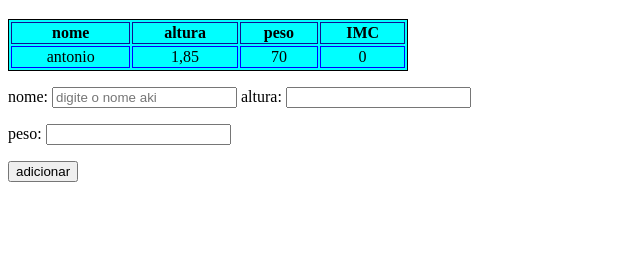
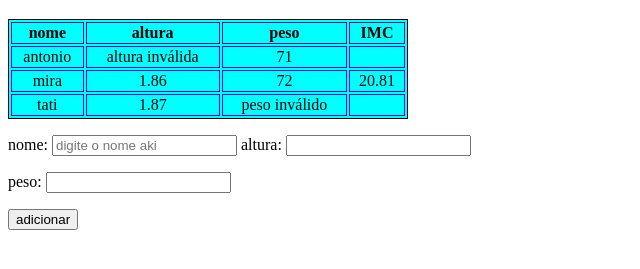
Before and after one commit to Anderlan-Nunes/tabela, a plain HTML site: page index.html in a window 1280 px wide. Shown: the part 61-330 px from the top of the page, without its empty margins (0-640 px from the left). Drawn offline with Linux system fonts and the light colour scheme.

Commit message:
calculando o imc

```diff
--- /dev/null
+++ b/calculaimc.js
@@ -0,0 +1,34 @@
+var pacientes = document.querySelectorAll(".paciente")
+
+    for( var i= 0; i < pacientes.length; i++){
+        var paciente = pacientes[i];
+
+        var nomeTd = paciente.querySelector(".info-nome")
+        var nome = nomeTd.textContent;
+
+        var pesoTd = paciente.querySelector(".info-peso");
+        var peso = pesoTd.textContent;
+
+        var alturaTd = paciente.querySelector(".info-altura");
+        var altura = alturaTd.textContent;
+
+        var imcTd = paciente.querySelector(".info-imc");
+
+        var alturaEhValida = true;
+        var pesoEhvalido = true;
+
+        if(altura < 1 || altura > 2.5){
+            alturaTd.textContent = "altura inválida";
+            var alturaEhValida = false;
+        }
+
+        if(peso > 400 || peso < 0){
+            pesoTd.textContent = "peso inválido";
+            var pesoEhvalido = false;
+        }else
+
+        if (pesoEhvalido && alturaEhValida){
+            var imc = peso / (altura * altura);
+            imcTd.textContent = imc.toFixed(2);
+        }
+    }
--- a/index.html
+++ b/index.html
@@ -12,7 +12,7 @@
         <h1>ficha de nutriçao </h1>
         <table id="tabela-paciente">
             <thead>
-                <tr class="paciente">
+                <tr>
                     <th>nome</th>
                     <th>altura</th>
                     <th>peso</th>
@@ -20,11 +20,23 @@
                 </tr>
             </thead>
             <tbody>
-                <tr class="paciente" id="linha-paciente">
+                <tr class="paciente" id="primeiro-paciente">
                     <td class="info-nome">antonio</td>
-                    <td class="info-altura">1,85</td>
-                    <td class="info-peso">70</td>
-                    <td class="info-imc">0</td>
+                    <td class="info-altura">3</td>
+                    <td class="info-peso">71</td>
+                    <td class="info-imc"></td>
+                </tr>
+                <tr class="paciente">
+                    <td class="info-nome">mira</td>
+                    <td class="info-altura">1.86</td>
+                    <td class="info-peso">72</td>
+                    <td class="info-imc"></td>
+                </tr>
+                <tr class="paciente">
+                    <td class="info-nome">tati</td>
+                    <td class="info-altura">1.87</td>
+                    <td class="info-peso">730</td>
+                    <td class="info-imc"></td>
                 </tr>
             </tbody>
         </table>
@@ -42,6 +54,6 @@
         </p>
         <button id="bto-add-paciente" class="bto-principal">adicionar</button>
     </form>
-    <script src="scritp.js"></script>
+    <script src="calculaimc.js"></script>
 </body>
 </html>
```
Also changed, not shown: caminho.txt.
